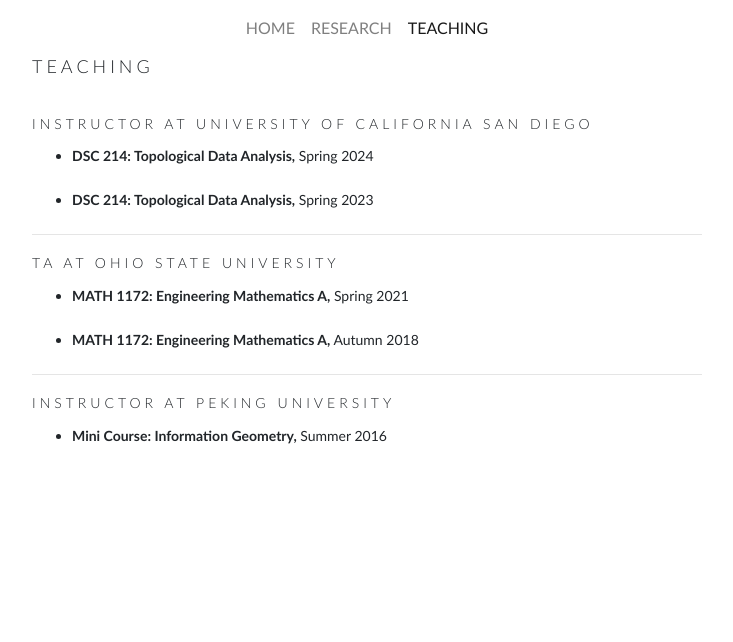
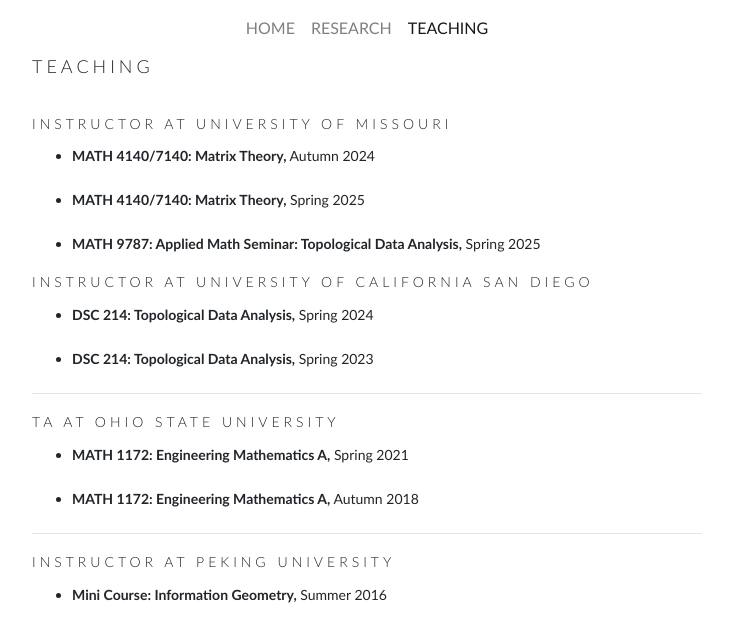
Before and after one commit to ZhengchaoW/ZhengchaoW.github.io, a Jekyll site: the page built from teaching.html, in a window 1280 px wide. Shown: the top 642 px of the page, without its empty margins (273-1006 px from the left). Built offline with Jekyll 4.4.1, drawn with Linux system fonts in a browser that asks for light colours.

Commit message:
update teaching

```diff
--- a/teaching.html
+++ b/teaching.html
@@ -9,8 +9,14 @@ opengraph:
   <section>
     <h2>Teaching</h2>
     <br>
-      <h3>Instructor at University of California San Diego</h3>
+      <h3>Instructor at University of Missouri</h3>
       <ul>
+        <li><p><b>MATH 4140/7140: Matrix Theory,</b> Autumn 2024</p></li>
+        <li><p><b>MATH 4140/7140: Matrix Theory,</b> Spring 2025</p></li>
+        <li><p><b>MATH 9787: Applied Math Seminar: Topological Data Analysis,</b> Spring 2025</p></li>
+      </ul>
+    <h3>Instructor at University of California San Diego</h3>
+    <ul>
       <li><p><b>DSC 214: Topological Data Analysis,</b> Spring 2024</p></li>
       <li><p><b>DSC 214: Topological Data Analysis,</b> Spring 2023</p></li>
     </ul>
```
